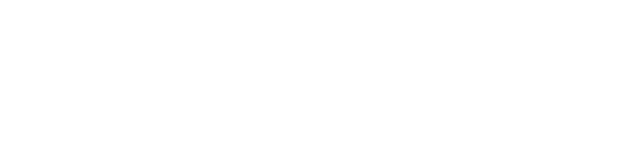
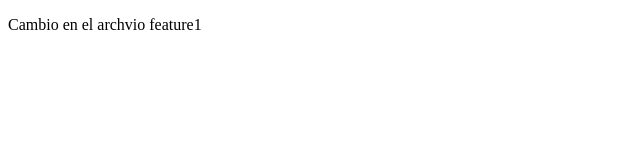
Before and after one commit to Carlos12-gc/GIT-FLOW3, a plain HTML site: page feature1.html in a window 1280 px wide. Shown: the whole page, without its empty margins (0-640 px from the left). Drawn offline with Linux system fonts and the light colour scheme.

Commit message:
Commit2 en feature1

```diff
--- a/feature1.html
+++ b/feature1.html
@@ -6,6 +6,6 @@
     <title>Feature1</title>
 </head>
 <body>
-
+    <p>Cambio en el archvio feature1</p>
 </body>
 </html>
```
